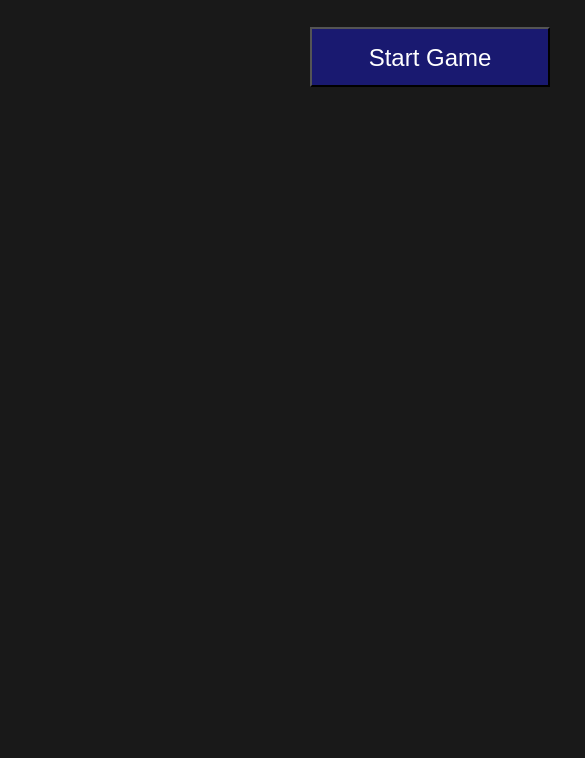
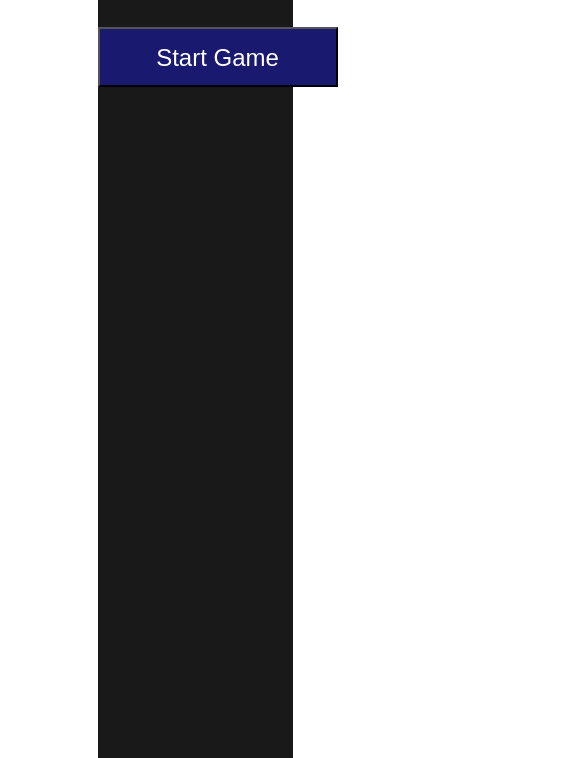
Before and after one commit to celving/TriviaGame, a plain HTML site: page index.html in a window 390 px wide. Shown: the part 86-844 px from the top of the page, 585 px wide, since content can reach past the window. Drawn offline with nearby package versions, Linux system fonts and the light colour scheme.

Commit message:
responsiveness improved

```diff
--- a/assets/css/style.css
+++ b/assets/css/style.css
@@ -35,7 +35,7 @@ button{
 #container{
     background: rgba(0, 0, 0, 0.9);
     color: white;
-    width: 860px;
+    width: 50%;
     margin: auto;
     height: 920px;
     text-align: center;
```
